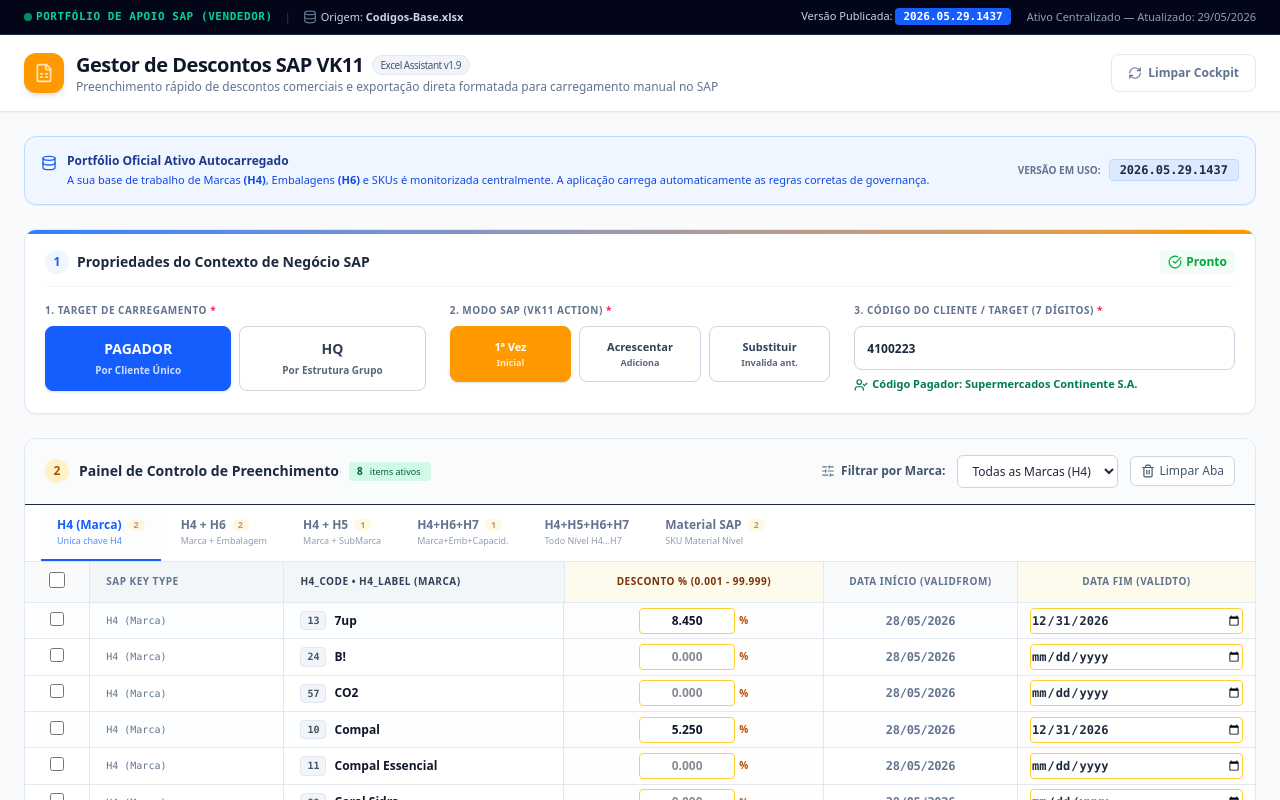
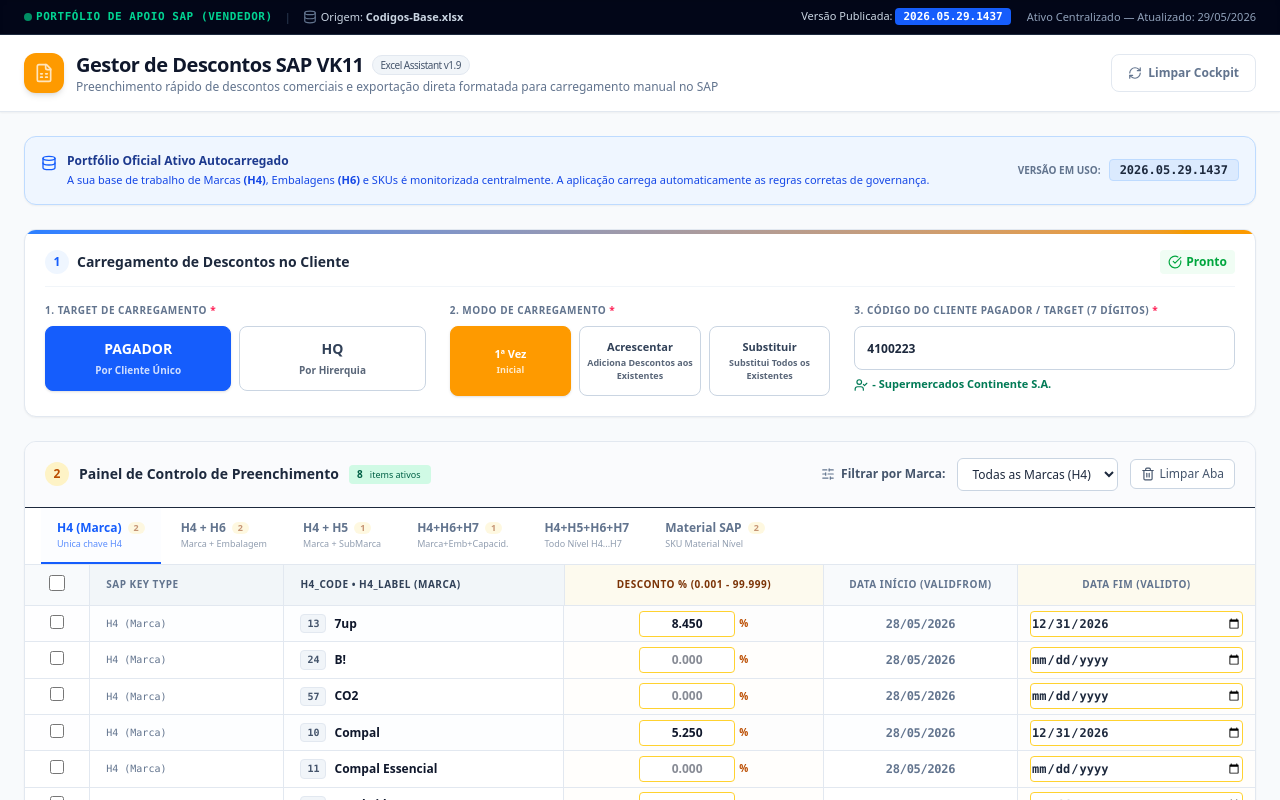
Before and after one commit to SumolCompalAFSN/carregar-descontos-vk11, a React (Vite) app: page / in a window 1280 px wide. Both pictures are taken after a click on the button "Ativar Demonstração Prática". Shown: the top 800 px of the page. Built offline with nearby package versions, Linux system fonts and the light colour scheme.

Commit message:
Update App.tsx

```diff
--- a/src/App.tsx
+++ b/src/App.tsx
@@ -1555,7 +1555,7 @@ export default function App() {
           <div className="flex items-center justify-between mb-4 pb-3 border-b border-slate-100">
             <h2 className="font-semibold text-slate-800 flex items-center space-x-2 text-sm">
               <span className="w-6 h-6 rounded-full bg-blue-50 text-blue-600 flex items-center justify-center text-xs font-bold">1</span>
-              <span>Propriedades do Contexto de Negócio SAP</span>
+              <span>Carregamento de Descontos no Cliente</span>
             </h2>
             {target && modo ? (
               <span className="text-xs text-green-600 font-semibold flex items-center space-x-1 bg-green-50 px-2 py-1 rounded">
@@ -1597,7 +1597,7 @@ export default function App() {
                   }`}
                 >
                   <span className="text-sm font-bold">HQ</span>
-                  <span className="text-[10px] opacity-80">Por Estrutura Grupo</span>
+                  <span className="text-[10px] opacity-80">Por Hirerquia</span>
                 </button>
               </div>
             </div>
@@ -1605,12 +1605,12 @@ export default function App() {
             {/* MODO */}
             <div>
               <label className="block text-[10px] font-extrabold uppercase tracking-wider text-slate-500 mb-2">
-                2. MODO SAP (VK11 ACTION) <span className="text-rose-500">*</span>
+                2. MODO DE CARREGAMENTO <span className="text-rose-500">*</span>
               </label>
               <div className="grid grid-cols-3 gap-2">
                 {(['CARREGAR_1X', 'ACRESCENTAR', 'SUBSTITUIR'] as const).map(m => {
                   const label = m === 'CARREGAR_1X' ? '1ª Vez' : m === 'ACRESCENTAR' ? 'Acrescentar' : 'Substituir';
-                  const desc = m === 'CARREGAR_1X' ? 'Inicial' : m === 'ACRESCENTAR' ? 'Adiciona' : 'Invalida ant.';
+                  const desc = m === 'CARREGAR_1X' ? 'Inicial' : m === 'ACRESCENTAR' ? 'Adiciona Descontos aos Existentes' : 'Substitui Todos os Existentes';
                   return (
                     <button
                       key={m}
@@ -1632,7 +1632,7 @@ export default function App() {
             {/* Free TargetCode input with strict 7-digit validation and catalog display lookup */}
             <div>
               <label className="block text-[10px] font-extrabold uppercase tracking-wider text-slate-500 mb-2">
-                3. CÓDIGO DO CLIENTE / TARGET (7 DÍGITOS) <span className="text-rose-500">*</span>
+                3. CÓDIGO DO CLIENTE PAGADOR / TARGET (7 DÍGITOS) <span className="text-rose-500">*</span>
               </label>
               {target ? (
                 <div>
@@ -1650,7 +1650,7 @@ export default function App() {
                     {/^\d{7}$/.test(targetCode) ? (
                       <span className="text-emerald-700 flex items-center space-x-1 font-semibold">
                         <UserCheck className="w-3.5 h-3.5" />
-                        <span>Código Pagador: <strong>{
+                        <span> -  <strong>{
                           mockClients.find(c => c.code === targetCode && c.type === target)?.name || 'Código corretamente introduzido'
                         }</strong></span>
                       </span>
```
